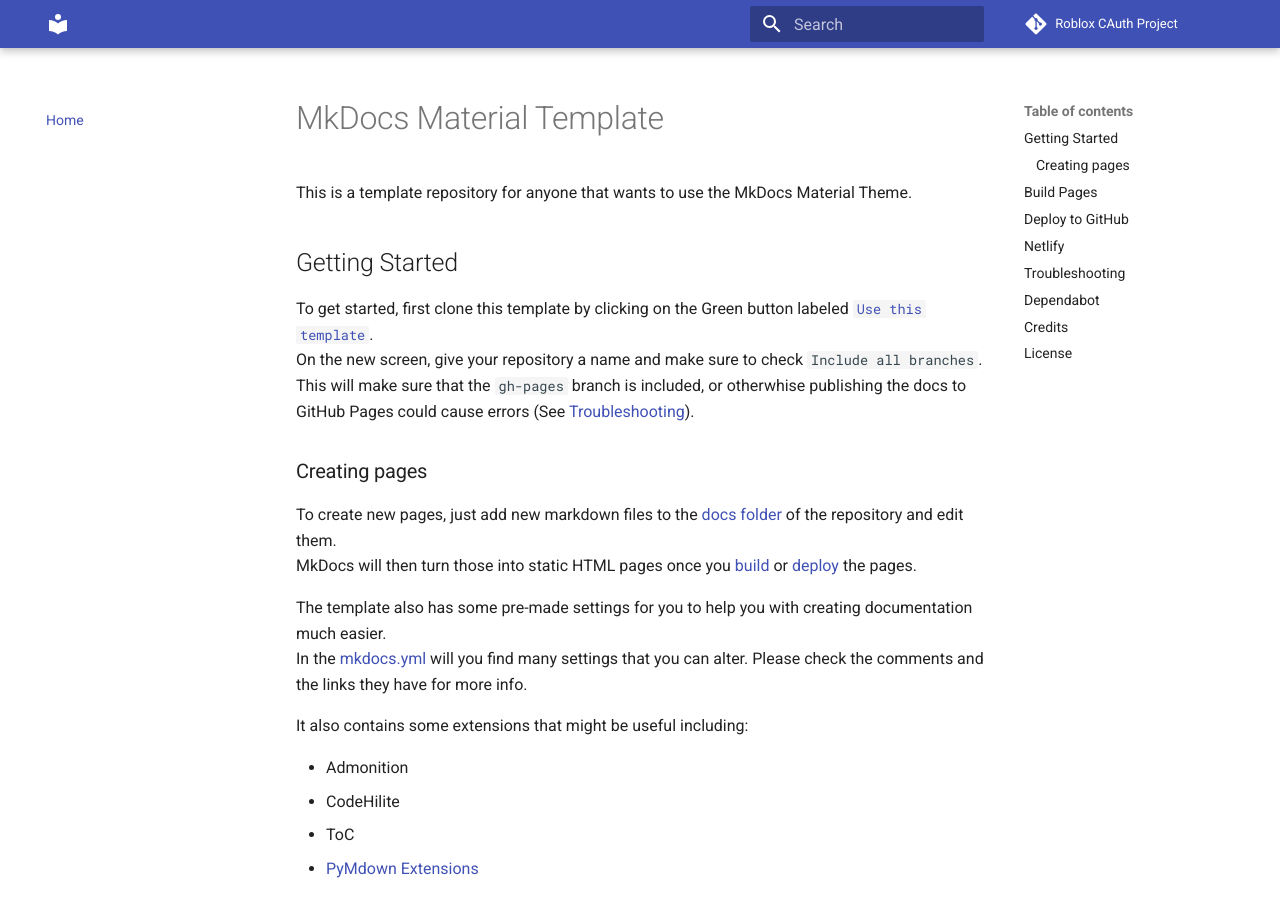
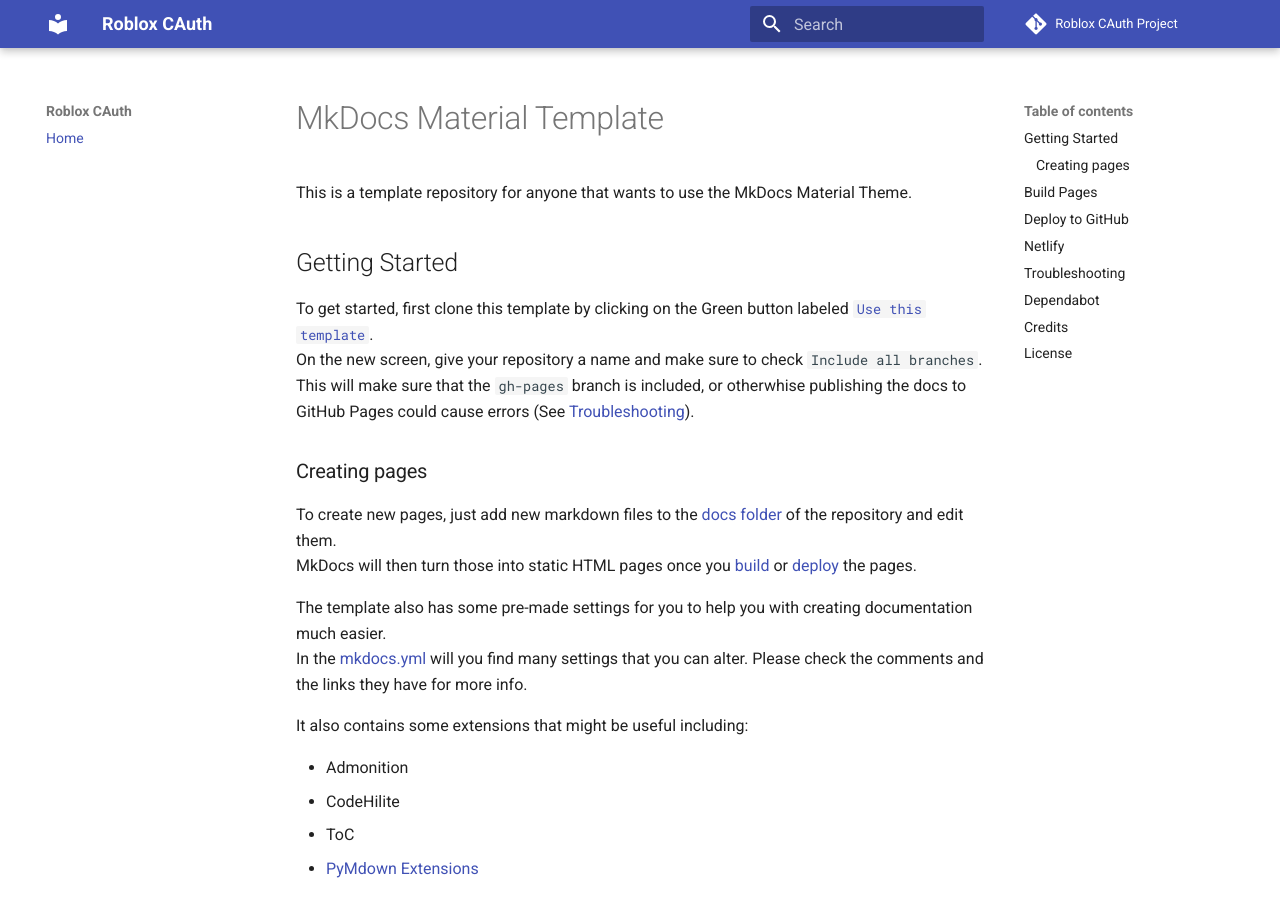
Before and after one commit to LegitCirtuitz/rblxcauth, an MkDocs documentation site: the page built from docs/index.md, in a window 1280 px wide and 900 px high. Built offline with MkDocs 1.6.1 and Material for MkDocs 9.7.7, drawn with Linux system fonts in a browser that asks for light colours.

Commit message:
Update mkdocs.yml

```diff
--- a/mkdocs.yml
+++ b/mkdocs.yml
@@ -1,3 +1,4 @@
+site_name: Roblox CAuth
 repo_name: Roblox CAuth Project
 repo_url: https://LegitCirtuitz.github.io/rblxcauth/
 theme:
```
